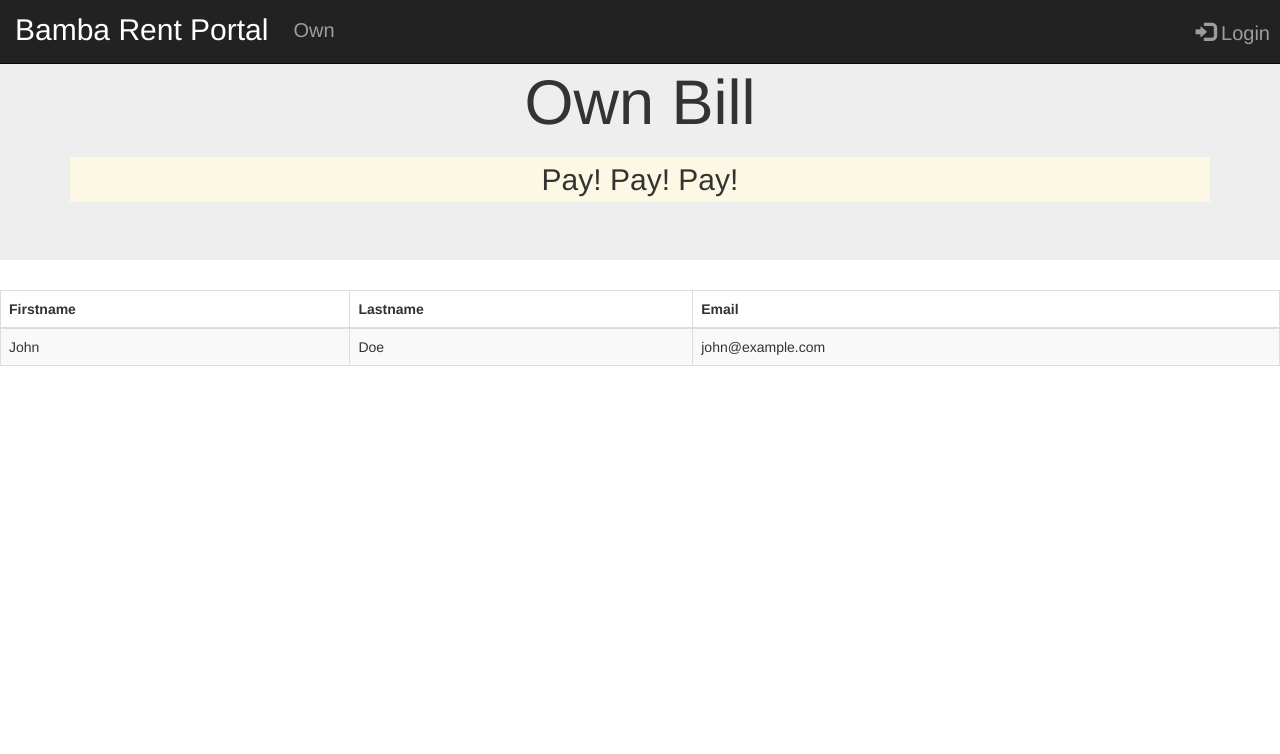
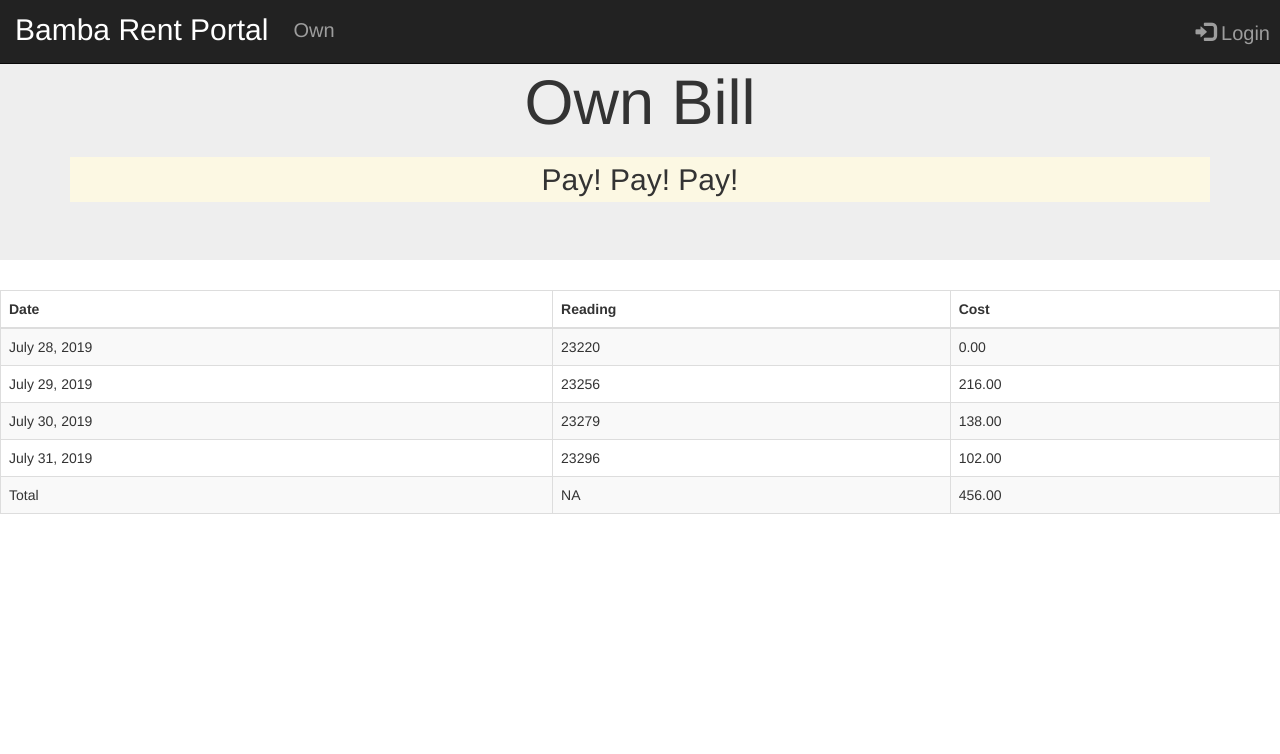
Before and after one commit to Sahaj-Bamba/home_electric, a Django app: page /accounts/own/ in a window 1280 px wide. Shown: the top 754 px of the page. Run offline with Django 3.2, Linux system fonts and the light colour scheme; data comes from the database, SQL or seed files in the repository; both versions use the stored data as it was after the commit; some libraries are stand-ins or nearby versions.

Commit message:
Completed Everything Added feature of own electric bill

```diff
--- a/accounts/templates/accounts/own.html
+++ b/accounts/templates/accounts/own.html
@@ -23,17 +23,27 @@
     <table class="table table-bordered table-striped">
         <thead>
             <tr>
-                <th>Firstname</th>
-                <th>Lastname</th>
-                <th>Email</th>
+                <th>Date</th>
+                <th>Reading</th>
+                <th>Cost</th>
             </tr>
         </thead>
         <tbody>
+
+        {% for i in tmp %}
             <tr>
-                <td>John</td>
-                <td>Doe</td>
-                <td>john@example.com</td>
+                <td>{{ i.date }}</td>
+                <td>{{ i.reading }}</td>
+                <td>{{ i.cost }}</td>
             </tr>
+        {% endfor %}
+
+            <tr>
+                <td>    Total   </td>
+                <td>    NA      </td>
+                <td>    {{ total }}</td>
+            </tr>
+
         </tbody>
     </table>
 
--- a/accounts/templates/accounts/room.html
+++ b/accounts/templates/accounts/room.html
@@ -22,6 +22,8 @@
 
     <pre><div class="well well-lg blk"> Previous Dues  {{ dues }}</div></pre>
     <pre><div class="well well-lg blk"> Rent           {{ rent }}  </div></pre>
+    <pre><div class="well well-lg blk"> Current Read   {{ curr_read }}  </div></pre>
+    <pre><div class="well well-lg blk"> Previous Read  {{ pre_read }}  </div></pre>
     <pre><div class="well well-lg blk"> Electric Bill  {{ electric }} </div></pre>
     <pre><div class="well well-lg blk"> Payed          {{ payed }} </div></pre>
     <pre><div class="well well-lg blk"> Total        {{ total }} </div></pre>
--- a/accounts/urls.py
+++ b/accounts/urls.py
@@ -10,6 +10,7 @@ urlpatterns = [
     re_path(r'^logout/$', views.user_logout, name='logout'),
     re_path(r'^pay/$', views.pay, name='pay'),
     re_path(r'^own/$', views.own, name='own'),
+    re_path(r'^add/$', views.add, name='add'),
     # re_path(r'^signup/$', views.user_signup, name='signup'),
     # re_path(r'^logout/$',views.user_logout, name='logout'),
     # re_path(r'^profile/$',views.user_profile, name='profile'),
--- a/accounts/views.py
+++ b/accounts/views.py
@@ -7,8 +7,32 @@ from .models import *
 
 
 def own(request):
+    x = own_bill.objects.all().order_by("date")
+    r=0
+    for a in x:
+       r += a.cost
 
-    return render(request, 'accounts/own.html')
+    return render(request, 'accounts/own.html', {'tmp': x, 'total': r})
+
+
+def add(request):
+    if request.method == 'POST':
+        data = request.POST.copy()
+        a = data.get('a')
+        x = own_bill.objects.order_by("-date").first()
+        b = float(a)
+
+        y = own_bill()
+        y.type = 0
+        y.reading = b
+        y.cost = (b-x.reading)*6
+        y.date = date.today()
+        y.save()
+        return redirect('accounts:own')
+        pass
+
+    return render(request, 'accounts/add.html')
+    pass
 
 
 def user_room(request):
@@ -18,14 +42,14 @@ def user_room(request):
         y = data
         request.session['room_number'] = data
         # //abc=data+1
-    if y==0:
+    if y == 0:
         return redirect('home')
     x = user_details.objects.get(user_room_no=y)
 
     z = date.today().day
     abc=1
-    if z == 28:
-        abc=5
+    if z == 26:
+        abc = 5
         x.billed = 1
         x.save()
     abc=x.user_date_entry
@@ -52,6 +76,8 @@ def user_room(request):
                 a.electric_bill = 0
             else:
                 a.electric_bill = (b.first().reading - x.previous_units)*6
+                a.current_reading = b.first().reading
+                a.previous_reading = x.previous_units
                 x.previous_units = b.first().reading
 
             a.dob = date.today()
@@ -76,7 +102,7 @@ def user_room(request):
     if a is None:
         return redirect('home')
     else:
-        return render(request, 'accounts/room.html', {'dues': a.dues, 'rent': a.rent, 'electric': a.electric_bill, 'payed':a.payed ,'total': ((a.dues+a.rent+a.electric_bill)-a.payed)})
+        return render(request, 'accounts/room.html', {'dues': a.dues, 'rent': a.rent, 'electric': a.electric_bill, 'payed': a.payed, 'pre_read': a.previous_reading, 'curr_read': a.current_reading, 'total': ((a.dues+a.rent+a.electric_bill)-a.payed)})
 
 
 def user_login(request):
--- a/home_electric/templates/base.html
+++ b/home_electric/templates/base.html
@@ -52,6 +52,7 @@
                         {% if 'gamer_auth' in request.session %}
                             {% if request.session.gamer_auth == 5 %}
                                 <li><a href="{% url 'accounts:pay' %}">Payment</a></li>
+                                <li><a href="{% url 'accounts:add' %}">Add</a></li>
                             {% endif %}
                         {% endif %}
                         <li><a href="{% url 'accounts:own' %}">Own</a></li>
```
Also changed, not shown: accounts/templates/accounts/add.html (added, +22 -0 lines), db.sqlite3.
